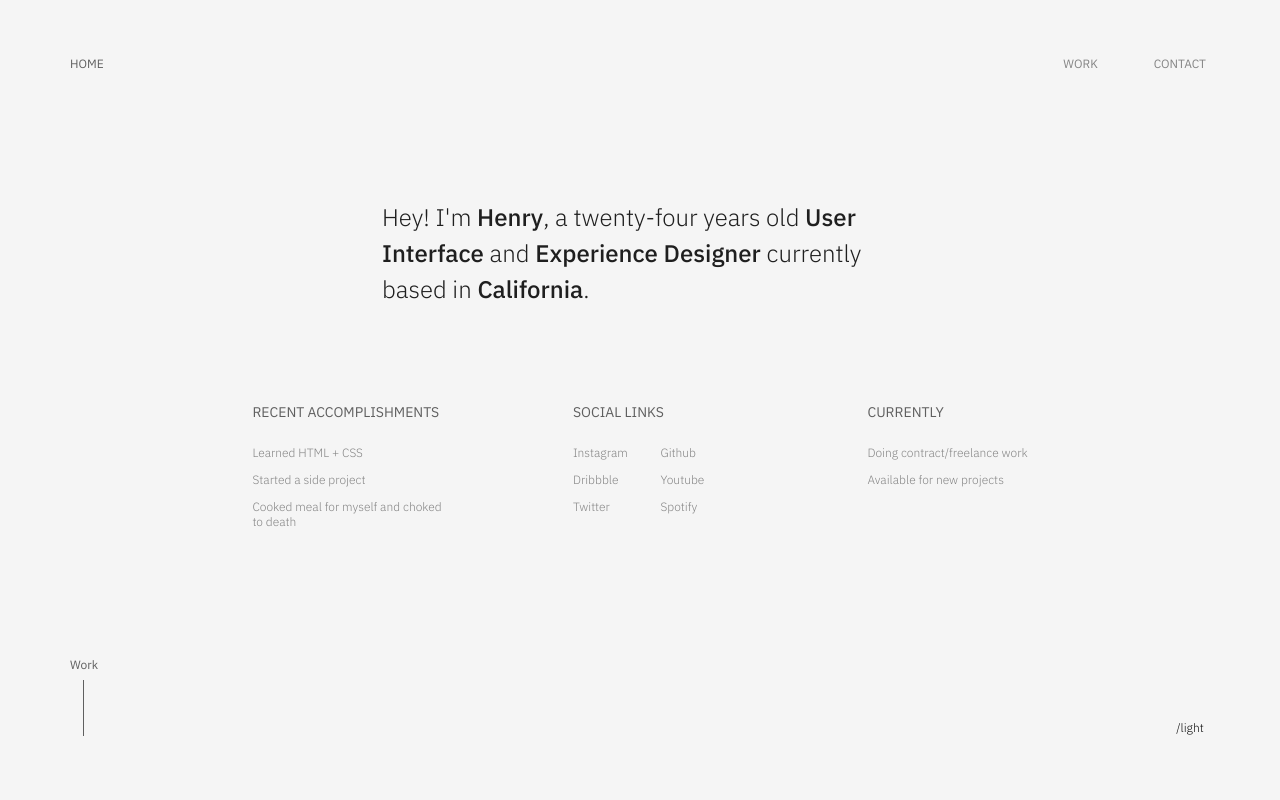
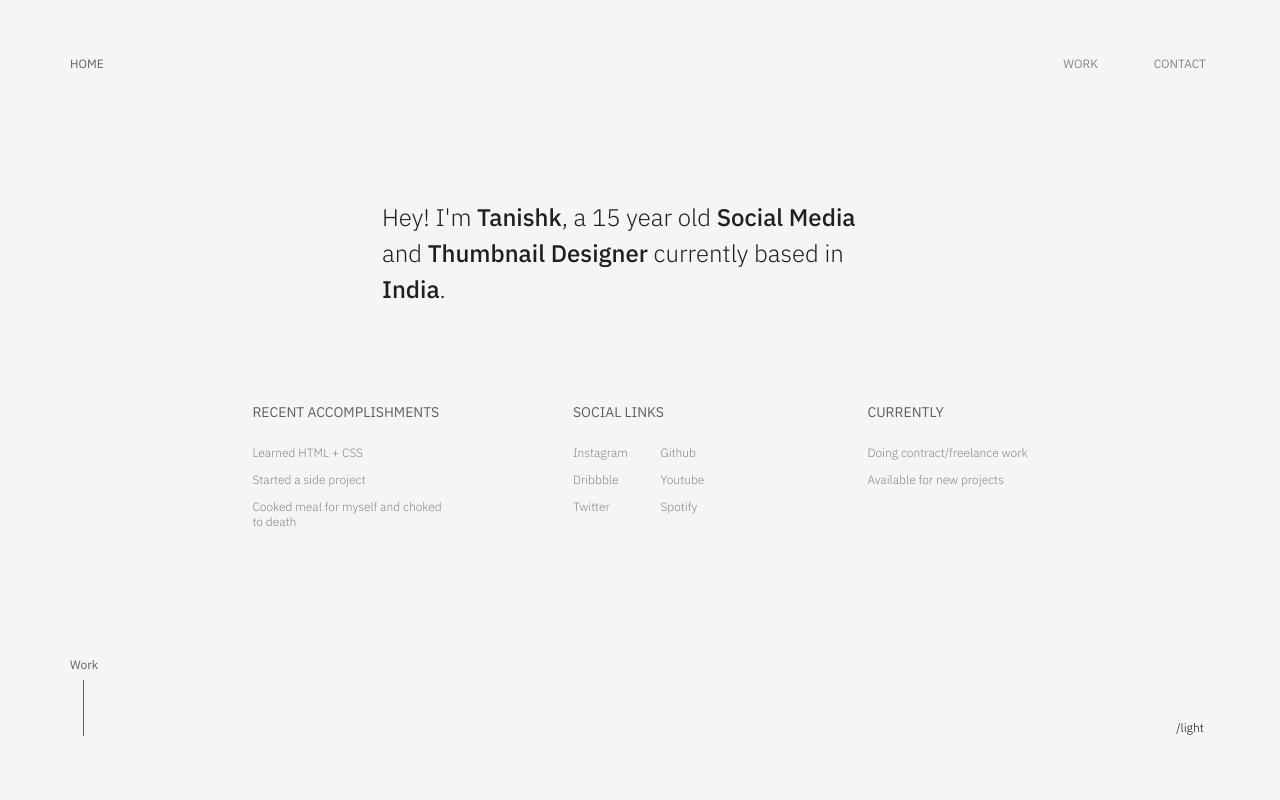
Before and after one commit to txnishk/myportfolio, a Next.js app: page / in a window 1280 px wide. Shown: the top 800 px of the page. Built offline with nearby package versions, Linux system fonts and the light colour scheme.

Commit message:
Update data.js

```diff
--- a/data.js
+++ b/data.js
@@ -1,9 +1,9 @@
 /* eslint-disable import/no-anonymous-default-export */
 export default {
-  name: "Henry",
-  email: "therealjohndoe@gmail.com",
+  name: "Tanishk",
+  email: "tanishk10sharma@gmail.com",
   about:
-    "Hey! I'm <b>Henry</b>, a twenty-four years old <b>User Interface</b> and <b>Experience Designer</b> currently based in <b>California</b>.",
+    "Hey! I'm <b>Tanishk</b>, a 15 year old <b>Social Media</b> and <b>Thumbnail Designer</b> currently based in <b>India</b>.",
 
   // intro
   accomplishments: {
```
